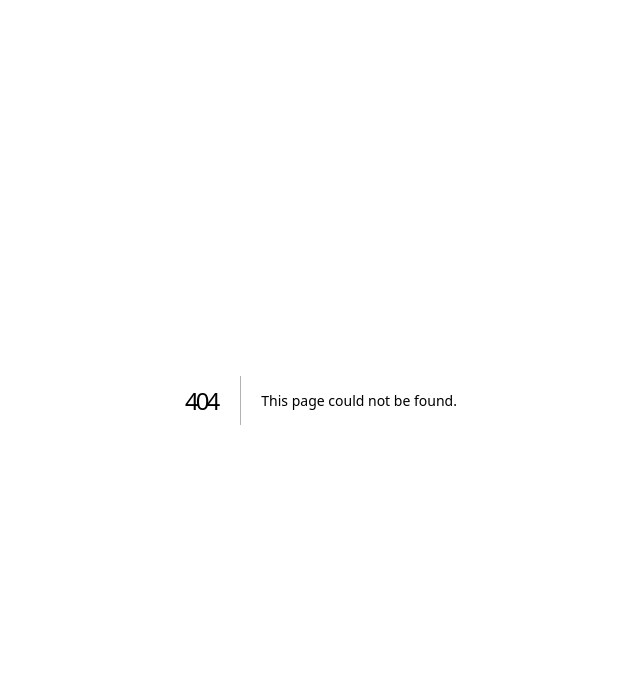
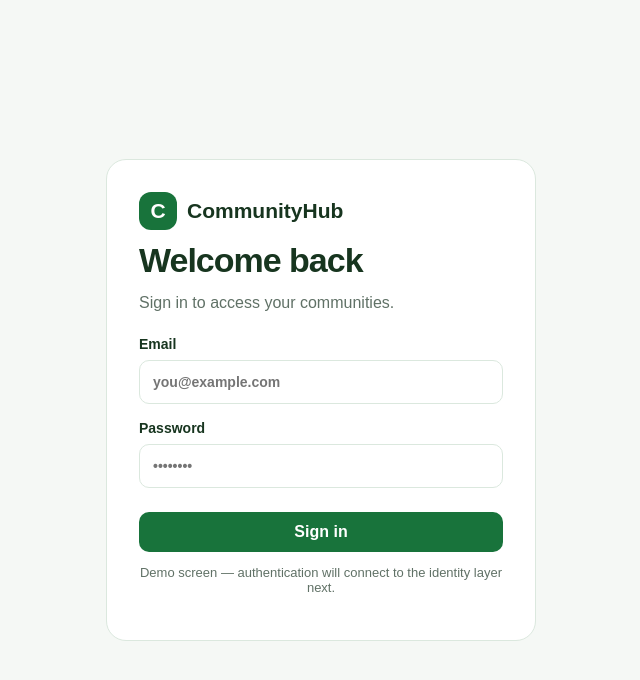
Before and after one commit to Fomainspi/communityhub-platform, a Next.js app in the folder apps/web/: page /login in a window 1280 px wide. Before the commit this address had no page. Shown: the top 680 px of the page, without its empty margins (319-959 px from the left). Built offline with nearby package versions, Linux system fonts and the light colour scheme.

Commit message:
feat(web): add login experience

```diff
--- /dev/null
+++ b/apps/web/app/login/page.tsx
@@ -0,0 +1,3 @@
+export default function LoginPage() {
+  return <main style={{minHeight:'100vh',display:'grid',placeItems:'center',padding:24}}><section style={{width:'100%',maxWidth:430,background:'white',border:'1px solid #dbe8de',borderRadius:20,padding:32}}><div className="brand"><span className="logo">C</span> CommunityHub</div><h1 style={{fontSize:34,letterSpacing:-1,marginBottom:8}}>Welcome back</h1><p style={{color:'#607166'}}>Sign in to access your communities.</p><label style={{display:'block',marginTop:24,fontWeight:700,fontSize:14}}>Email<input style={{display:'block',width:'100%',marginTop:8,padding:13,border:'1px solid #dbe8de',borderRadius:10}} type="email" placeholder="you@example.com" /></label><label style={{display:'block',marginTop:16,fontWeight:700,fontSize:14}}>Password<input style={{display:'block',width:'100%',marginTop:8,padding:13,border:'1px solid #dbe8de',borderRadius:10}} type="password" placeholder="••••••••" /></label><button className="btn primary" style={{width:'100%',marginTop:24}}>Sign in</button><p style={{textAlign:'center',fontSize:13,color:'#607166'}}>Demo screen — authentication will connect to the identity layer next.</p></section></main>;
+}
```
